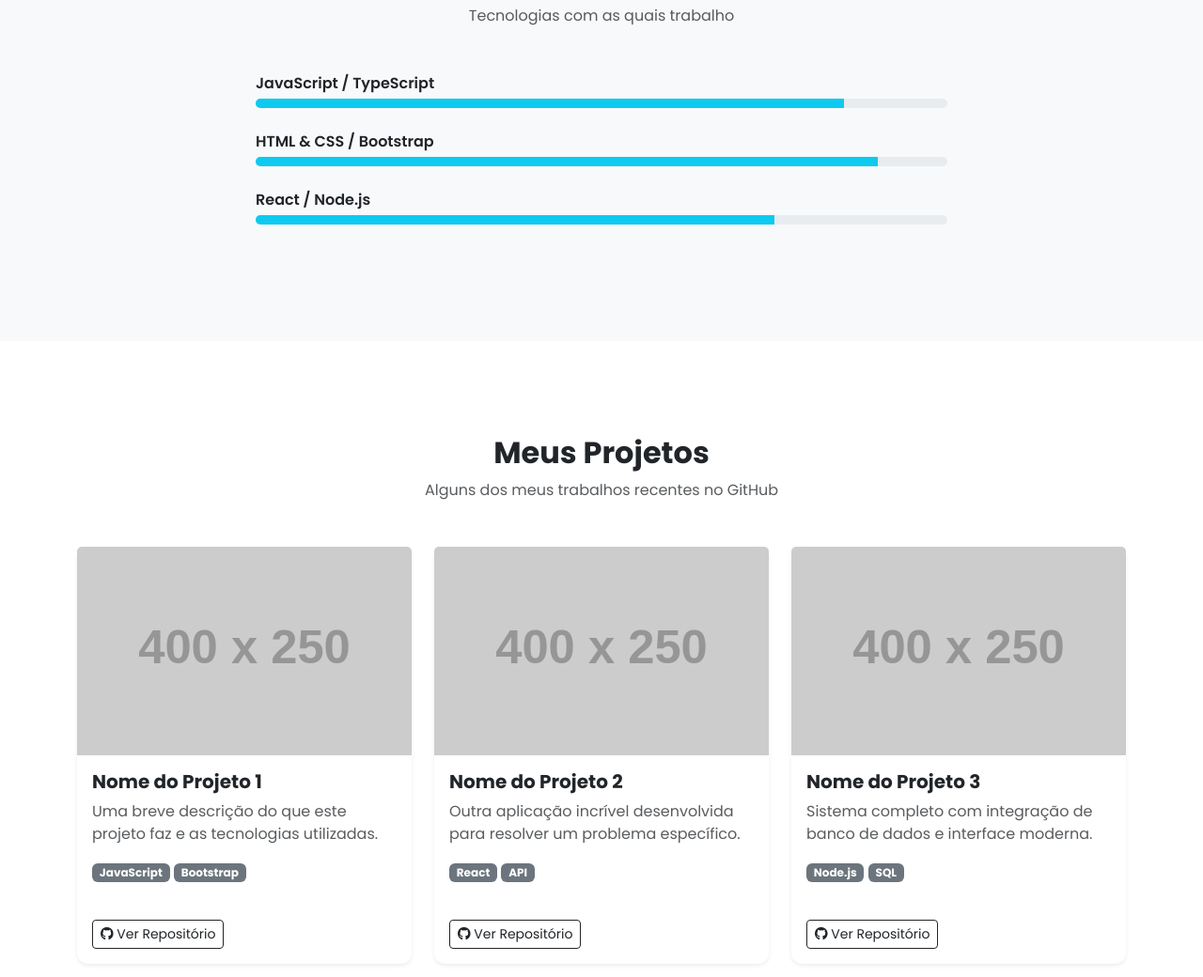
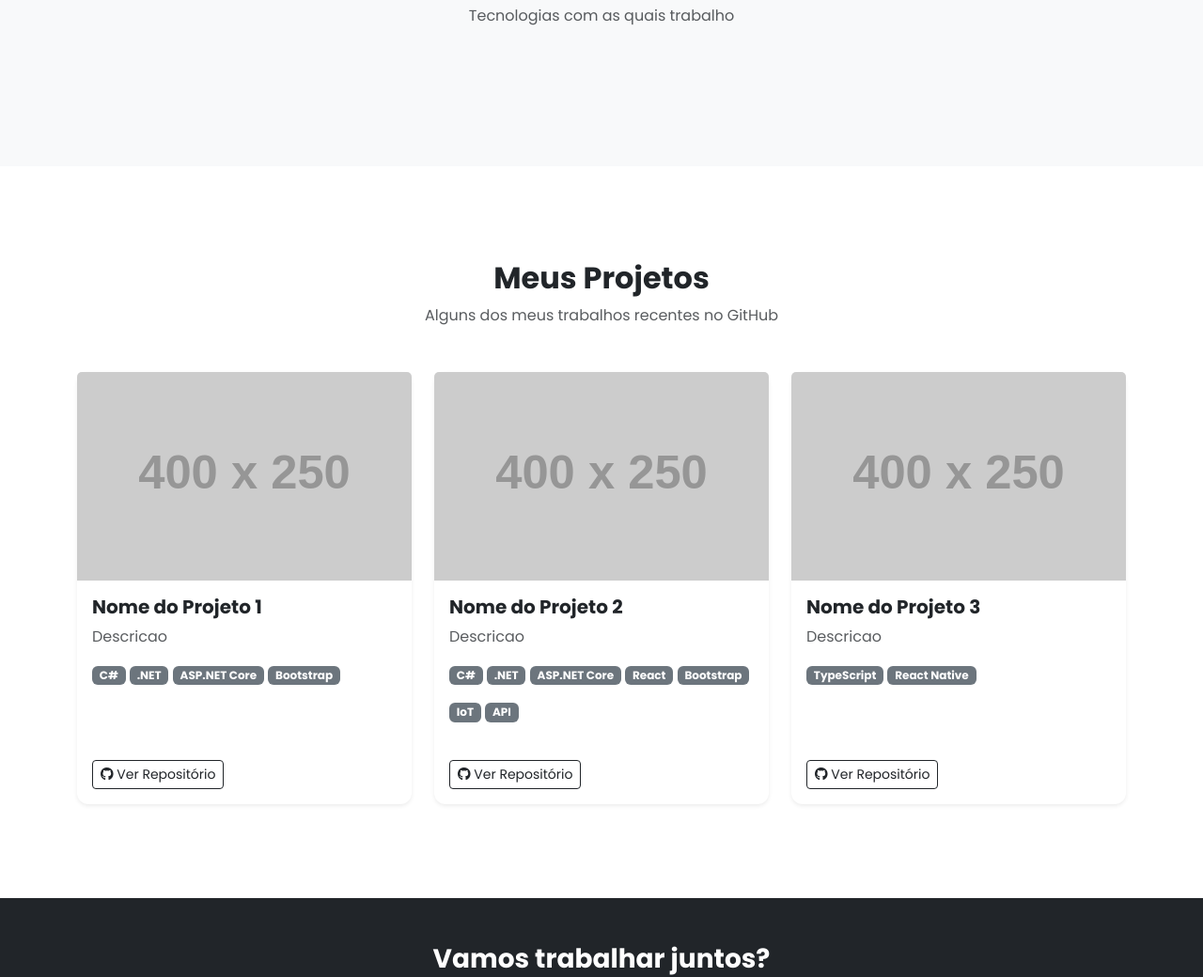
Before and after one commit to Luiz-SENAI07/portifolio-pessoal, a plain HTML site: page index.html in a window 1280 px wide. Shown: the part 1641-2681 px from the top of the page at 94% size. Drawn offline with nearby package versions, Linux system fonts and the light colour scheme; placeholder pictures from the web are drawn by us.

Commit message:
modify-habilidade

```diff
--- a/index.html
+++ b/index.html
@@ -121,34 +121,7 @@
                 <h2 class="fw-bold">Minhas Habilidades</h2>
                 <p class="text-muted">Tecnologias com as quais trabalho</p>
             </div>
-            <div class="row justify-content-center">
-                <div class="col-md-8">
-                    <div class="mb-4">
-                        <div class="d-flex justify-content-between mb-1">
-                            <span class="fw-semibold">JavaScript / TypeScript</span>
-                        </div>
-                        <div class="progress" style="height: 10px;">
-                            <div class="progress-bar bg-info" role="progressbar" style="width: 85%"></div>
-                        </div>
-                    </div>
-                    <div class="mb-4">
-                        <div class="d-flex justify-content-between mb-1">
-                            <span class="fw-semibold">HTML & CSS / Bootstrap</span>
-                        </div>
-                        <div class="progress" style="height: 10px;">
-                            <div class="progress-bar bg-info" role="progressbar" style="width: 90%"></div>
-                        </div>
-                    </div>
-                    <div class="mb-4">
-                        <div class="d-flex justify-content-between mb-1">
-                            <span class="fw-semibold">React / Node.js</span>
-                        </div>
-                        <div class="progress" style="height: 10px;">
-                            <div class="progress-bar bg-info" role="progressbar" style="width: 75%"></div>
-                        </div>
-                    </div>
-                </div>
-            </div>
+            <!-- PRECISO DE IDEIAS -->
         </div>
     </section>
 
@@ -165,8 +138,10 @@
                         <img src="https://via.placeholder.com/400x250/e9ecef/6c757d?text=Projeto+1" class="card-img-top" alt="Projeto 1">
                         <div class="card-body">
                             <h5 class="card-title fw-bold">Nome do Projeto 1</h5>
-                            <p class="card-text text-muted">Uma breve descrição do que este projeto faz e as tecnologias utilizadas.</p>
-                            <span class="badge bg-secondary mb-3">JavaScript</span>
+                            <p class="card-text text-muted">Descricao</p>
+                            <span class="badge bg-secondary mb-3">C#</span>
+                            <span class="badge bg-secondary mb-3">.NET</span>
+                            <span class="badge bg-secondary mb-3">ASP.NET Core</span>
                             <span class="badge bg-secondary mb-3">Bootstrap</span>
                         </div>
                         <div class="card-footer bg-transparent border-0 pb-3">
@@ -180,8 +155,13 @@
                         <img src="https://via.placeholder.com/400x250/e9ecef/6c757d?text=Projeto+2" class="card-img-top" alt="Projeto 2">
                         <div class="card-body">
                             <h5 class="card-title fw-bold">Nome do Projeto 2</h5>
-                            <p class="card-text text-muted">Outra aplicação incrível desenvolvida para resolver um problema específico.</p>
+                            <p class="card-text text-muted">Descricao</p>
+                            <span class="badge bg-secondary mb-3">C#</span>
+                            <span class="badge bg-secondary mb-3">.NET</span>
+                            <span class="badge bg-secondary mb-3">ASP.NET Core</span>
                             <span class="badge bg-secondary mb-3">React</span>
+                            <span class="badge bg-secondary mb-3">Bootstrap</span>
+                            <span class="badge bg-secondary mb-3">IoT</span>
                             <span class="badge bg-secondary mb-3">API</span>
                         </div>
                         <div class="card-footer bg-transparent border-0 pb-3">
@@ -195,9 +175,9 @@
                         <img src="https://via.placeholder.com/400x250/e9ecef/6c757d?text=Projeto+3" class="card-img-top" alt="Projeto 3">
                         <div class="card-body">
                             <h5 class="card-title fw-bold">Nome do Projeto 3</h5>
-                            <p class="card-text text-muted">Sistema completo com integração de banco de dados e interface moderna.</p>
-                            <span class="badge bg-secondary mb-3">Node.js</span>
-                            <span class="badge bg-secondary mb-3">SQL</span>
+                            <p class="card-text text-muted">Descricao</p>
+                            <span class="badge bg-secondary mb-3">TypeScript</span>
+                            <span class="badge bg-secondary mb-3">React Native</span>
                         </div>
                         <div class="card-footer bg-transparent border-0 pb-3">
                             <a href="https://github.com/Luiz-aoms" target="_blank" class="btn btn-outline-dark btn-sm"><i class="fab fa-github"></i> Ver Repositório</a>
@@ -215,10 +195,10 @@
             <div class="d-flex justify-content-center gap-3 mb-4">
                 <a href="https://www.linkedin.com/in/luiz-okada-841655310/" target="_blank" class="text-white fs-2"><i class="fab fa-linkedin"></i></a>
                 <a href="https://github.com/Luiz-aoms" target="_blank" class="text-white fs-2"><i class="fab fa-github"></i></a>
-                <a href="mailto:seu-email@exemplo.com" class="text-white fs-2"><i class="fas fa-envelope"></i></a>
+                <a href="mailto:luizinho.omioto@gmail.com" class="text-white fs-2"><i class="fas fa-envelope"></i></a>
             </div>
             <hr class="border-secondary">
-            <p class="mb-0 text-secondary">&copy; 2026 Luiz Okada. Construído com Bootstrap 5.</p>
+            <p class="mb-0 text-secondary">&copy; 2026 Luiz Okada.</p>
         </div>
     </footer>
 
```
